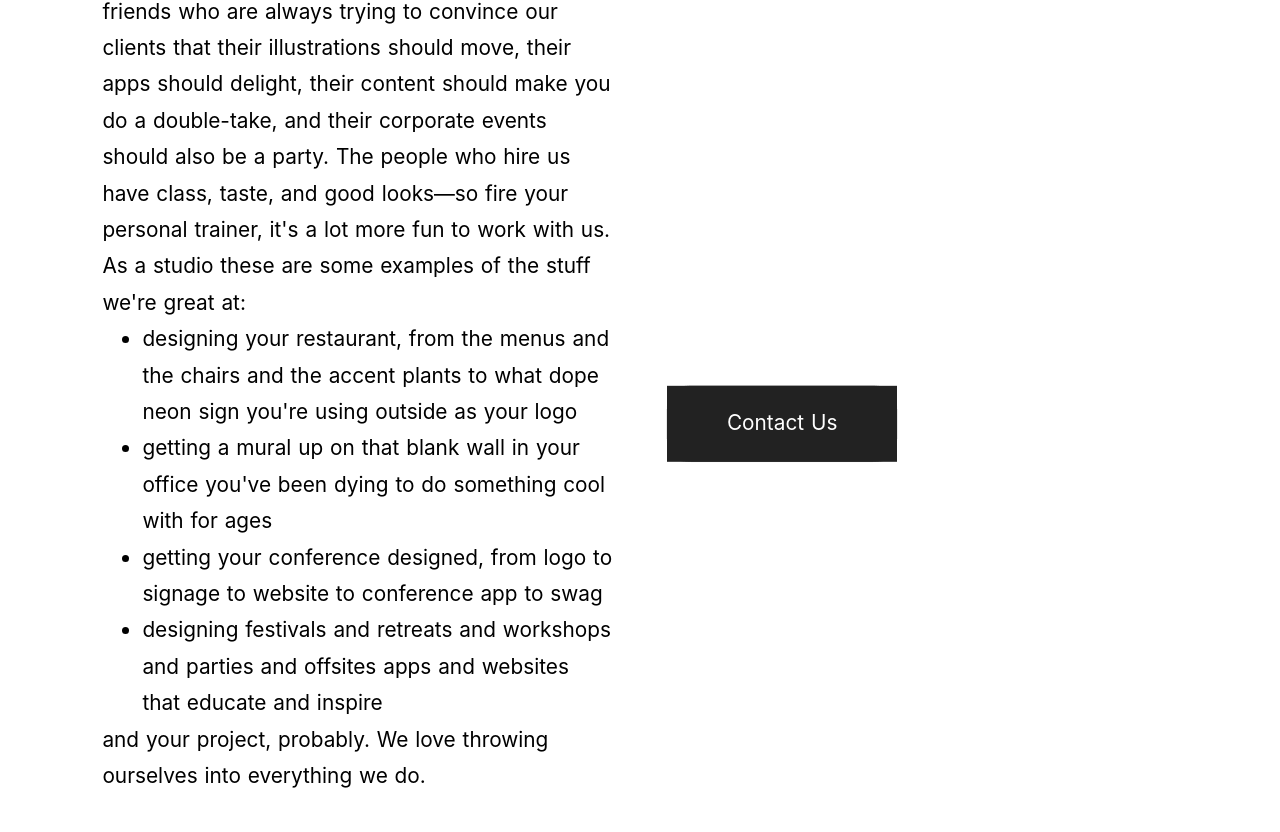
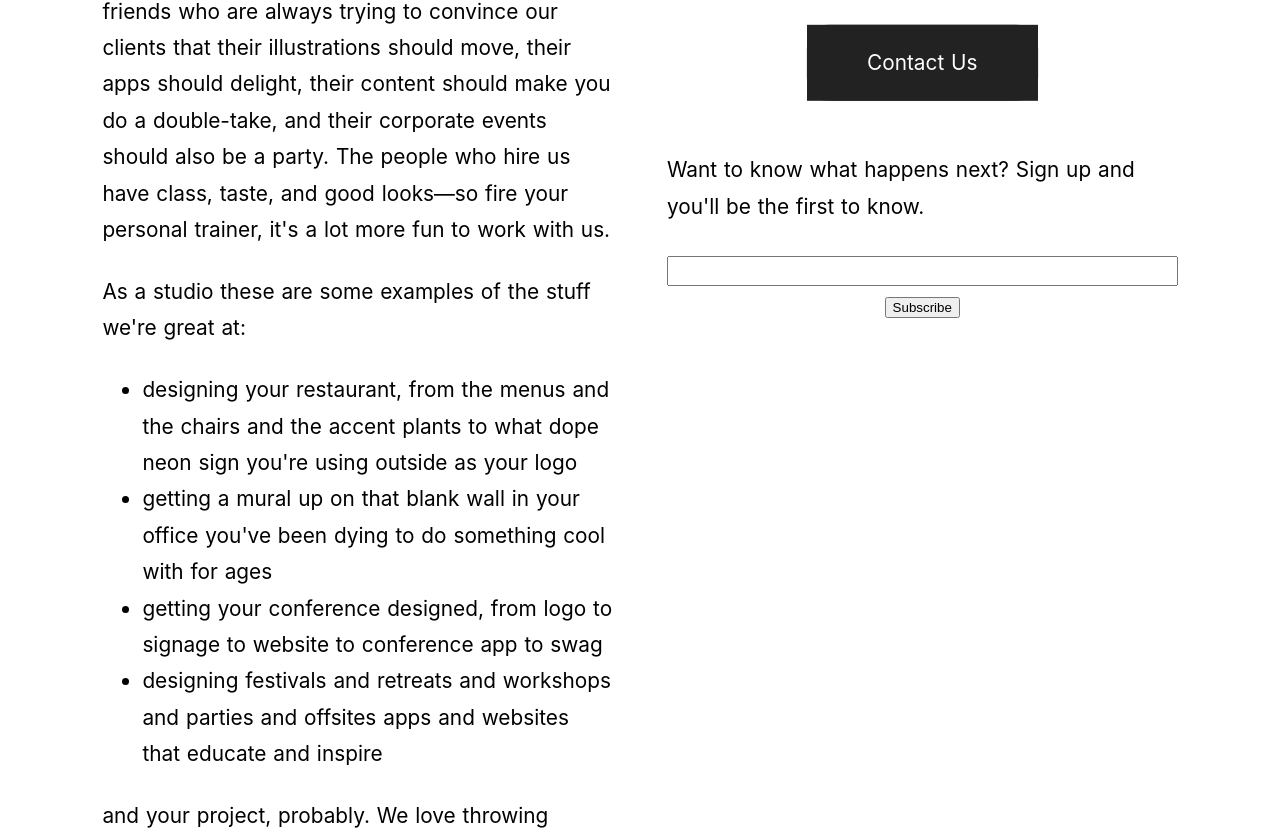
Before and after one commit to grandma-lied/temporary-site, a Nuxt app: page / in a window 1280 px wide. Shown: the part 1108-1940 px from the top of the page. Built offline with nearby package versions, Linux system fonts and the light colour scheme.

Commit message:
looks like trash but it works

```diff
--- a/pages/index.vue
+++ b/pages/index.vue
@@ -8,9 +8,9 @@
       <div class="sub-context">
         <p>Your Grandma Lied is a curious design studio bringing things to life. We're a creative group of friends who are always trying to convince our clients that their illustrations should move, their apps should delight, their content should make you do a double-take, and their corporate events should also be a party. The people who hire us have class, taste, and good looks—so fire your personal trainer, it's a lot more fun to work with us.</p>
 
-        <p>As a studio these are some examples of the stuff we're great at:</p>
+        <p style="margin-top: 5%">As a studio these are some examples of the stuff we're great at:</p>
 
-        <ul>
+        <ul style="margin-top: 5%">
           <li>designing your restaurant, from the menus and the chairs and the accent plants to what dope neon sign you're using outside as your logo</li>
           <li>getting a mural up on that blank wall in your office you've been dying to do something cool with for ages</li>
           <li>getting your conference designed, from logo to signage to website to conference app to swag</li>
@@ -18,11 +18,11 @@
           apps and websites that educate and inspire</li>
         </ul>
 
-        <p>and your project, probably. We love throwing ourselves into everything we do.</p>
+        <p style="margin-top: 5%">and your project, probably. We love throwing ourselves into everything we do.</p>
       </div>
 
       <div class="email">Have we peaked your curiosity? Get in touch and let’s see what we can create together. <br>
-        <div class="whut">
+        <div class="email-button-itself">
           <svg xmlns="http://www.w3.org/2000/svg" version="1.1" class="goo">
             <defs>
               <filter id="goo">
@@ -50,12 +50,10 @@
             </span>
           </span>
         </div>
-      </div>
 
-      <div class="email-form">
-        Want to know what happens next? Sign up and you'll be the first to know.
+        <p style="margin-top: 10%">Want to know what happens next? Sign up and you'll be the first to know.</p>
 
-        <form style="text-align:center;clear:both;" action="https://tinyletter.com/yourgrandmailed" method="post" target="popupwindow" onsubmit="window.open('https://tinyletter.com/yourgrandmailed', 'popupwindow', 'scrollbars=yes,width=800,height=600');return true"><p><label for="tlemail">Enter your email address</label></p><p><input type="text" style="width:140px" name="email" id="tlemail" /></p><input type="hidden" value="1" name="embed"/><input type="submit" value="Subscribe" /><p></p></form>
+        <form style="text-align:center;clear:both;margin-top: 5%;" action="https://tinyletter.com/yourgrandmailed" method="post" target="popupwindow" onsubmit="window.open('https://tinyletter.com/yourgrandmailed', 'popupwindow', 'scrollbars=yes,width=800,height=600');return true"><p><input type="text" style="width:100%; height:30px" name="email" id="tlemail" /></p><input type="hidden" value="1" name="embed"/><input type="submit" value="Subscribe" /><p></p></form>
       </div>
     </section>
 
@@ -153,11 +151,11 @@ body {
   padding: 4% 0 8% 0;
 }
 
-.whut {
+.email-button-itself {
+  animation: hue-rotate 10s linear infinite;
   display: block;
-  height: 100%;
-  animation: hue-rotate 10s linear infinite;
-  margin-top: -25px;
+  margin-top: 10%;
+  text-align: center;
 }
 
 .button {
```
Also changed, not shown: 1 other file (tests, documents, lock files or other folders).
